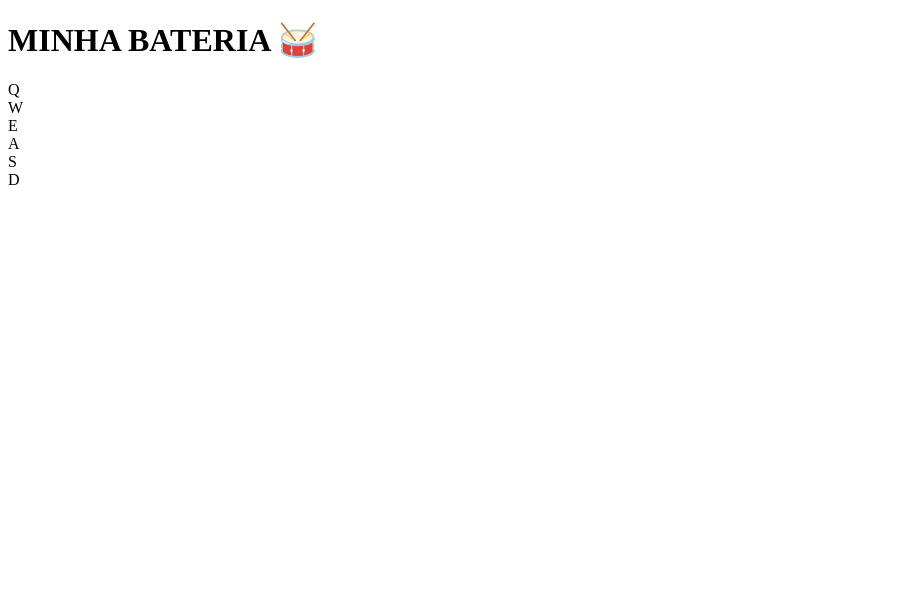
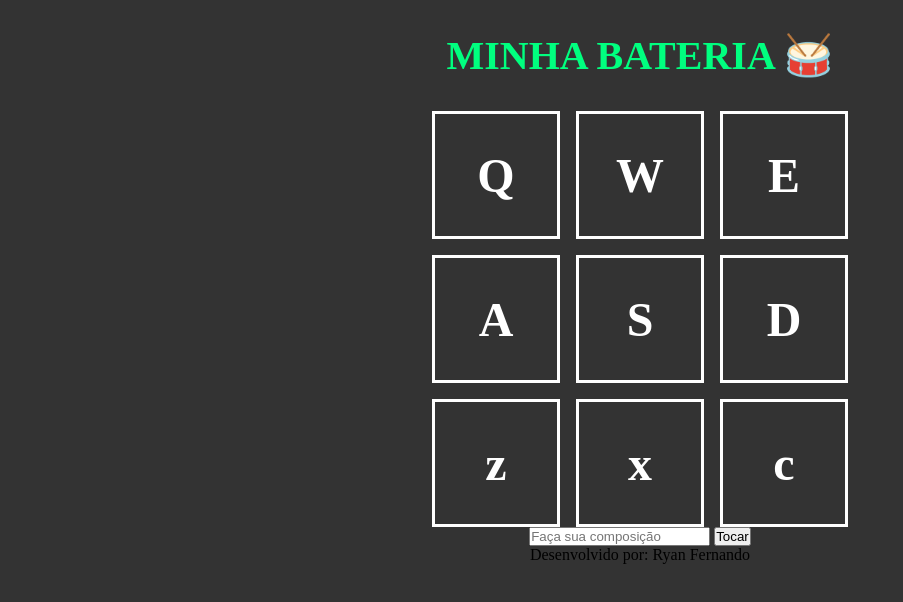
Before and after one commit to RyanF-Souza/Projeto-Bateria, a plain HTML site: page index.html in a window 1280 px wide. Shown: the whole page, without its empty margins (0-903 px from the left). Drawn offline with Linux system fonts and the light colour scheme.

Commit message:
Add files via upload

```diff
--- a/css/style.css
+++ b/css/style.css
@@ -0,0 +1,52 @@
+*{
+    margin: 0;
+    padding: 0;
+    box-sizing: border-box;
+}
+html{
+    --title-color: #fff;
+    --base-color: #333;
+    --base-color-second: #00ff7f;
+    /* font-size: 62.5%; */
+}
+body{
+    display: flex;
+    justify-content: center;
+    align-items: center;
+    flex-direction: column;
+
+    background-color: var(--base-color);
+}
+h1{
+    color: var(--base-color-second);
+    margin: 2rem;
+    font-size: 2.5rem;
+}
+.keys{
+    display: grid;
+    grid-template-columns: repeat(3,1fr);
+    gap: 1rem;
+}
+.key{
+    width: 8rem;
+    height: 8rem;
+    border: .2rem solid var(--title-color);
+    color: var(--title-color);
+
+    display: flex;
+    justify-content: center;
+    align-items: center;
+
+    font-size: 3rem;
+    font-weight: bold;
+}
+.composter{
+    width: 26rem;
+    margin-top: 2rem;
+}
+.composter{
+    width: 100%;
+    height: 4rem;
+    font-size: 1.7rem;
+    padding: 1rem 1.5rem;
+}
--- a/index.html
+++ b/index.html
@@ -1,5 +1,6 @@
 <!DOCTYPE html>
 <html lang="pt-br">
+
 <head>
     <meta charset="UTF-8">
     <meta http-equiv="X-UA-Compatible" content="IE=edge">
@@ -8,15 +9,46 @@
     <link rel="stylesheet" href="css/style.css">
     <link rel="shortcut icon" href="img/headphones.svg" type="image/x-icon">
 </head>
+
 <body>
     <h1>MINHA BATERIA 🥁</h1>
+    <!-- caixa principal -->
     <div class="keys">
+        <!-- primeira linha de botões -->
         <div class="key" data-key="keyq">Q</div>
         <div class="key" data-key="keyw">W</div>
         <div class="key" data-key="keye">E</div>
+        <!-- segunda linha de botões -->
         <div class="key" data-key="keya">A</div>
         <div class="key" data-key="keys">S</div>
         <div class="key" data-key="keyd">D</div>
+        <!-- terceira linha de botões -->
+        <div class="key" data-key="keyz">z</div>
+        <div class="key" data-key="keyx">x</div>
+        <div class="key" data-key="keyc">c</div>
     </div>
+    <!-- caixa composição -->
+    <div class="composer">
+        <input type="text" name="" id="input" placeholder="Faça sua composição">
+        <button>Tocar</button>
+    </div>
+    <!-- rodapé -->
+    <footer>Desenvolvido por: Ryan Fernando</footer>
+    <!-- tags de áudio -->
+    <!-- primeira linha de tags de áudio -->
+    <audio src="sounds/keyq.wav" id="s_keyq"></audio>
+    <audio src="sounds/keyw.wav" id="s_keyw"></audio>
+    <audio src="sounds/keye.wav" id="s_keye"></audio>
+    <!-- segunda linha de tags de áudio -->
+    <audio src="sounds/keya.wav" id="s_keya"></audio>
+    <audio src="sounds/keys.wav" id="s_keys"></audio>
+    <audio src="sounds/keyd.wav" id="s_keyd"></audio>
+    <!-- terceira linha de tags de áudio -->
+    <audio src="sounds/keyz.wav" id="s_keyz"></audio>
+    <audio src="sounds/keyx.wav" id="s_keyx"></audio>
+    <audio src="sounds/keyc.wav" id="s_keyc"></audio>
+    <!-- javascrip - arquivio de funcionalidade -->
+    <script src="javascript/script.js"></script>
 </body>
+
 </html>
```
Also changed, not shown: javascript/script.js (added), 2 other files.
